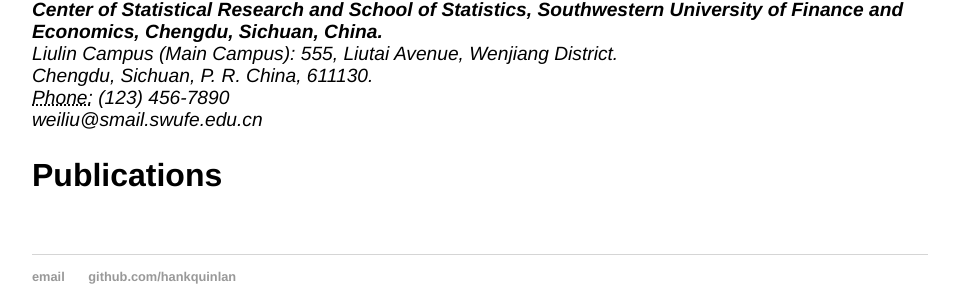
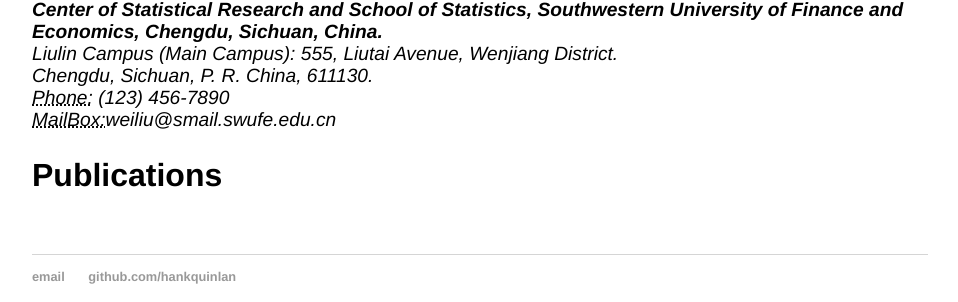
Before and after one commit to feiyoung/feiyoung.github.io, a Jekyll site: the page built from cv/index.html, in a window 1280 px wide. Shown: the part 203-505 px from the top of the page, without its empty margins (160-1118 px from the left). Built offline with Jekyll 4.4.1, drawn with Linux system fonts in a browser that asks for light colours.

Commit message:
'update'

```diff
--- a/cv/index.html
+++ b/cv/index.html
@@ -11,7 +11,7 @@ Southwestern University of Finance and Economics, Chengdu, Sichuan, China.</stro
 					Liulin Campus (Main Campus): 555, Liutai Avenue, Wenjiang District.<br>
 					 Chengdu, Sichuan, P. R. China, 611130.<br>
 					<abbr title="phone">Phone:</abbr> (123) 456-7890<br>
-					<span class="obfuscate">weiliu@smail.swufe.edu.cn</span>
+					<abbr title="mailbox">MailBox:</abbr>weiliu@smail.swufe.edu.cn
 					</address>
 
 					<h2>Publications</h2>
```
